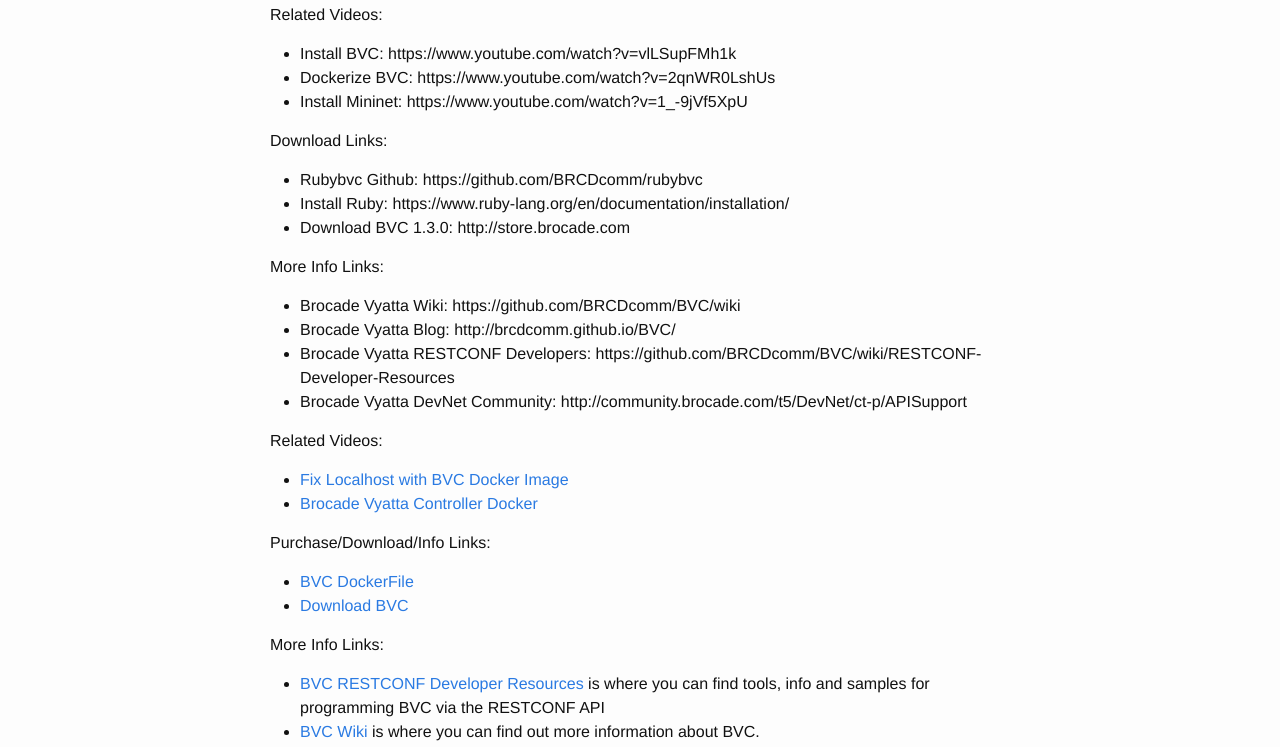
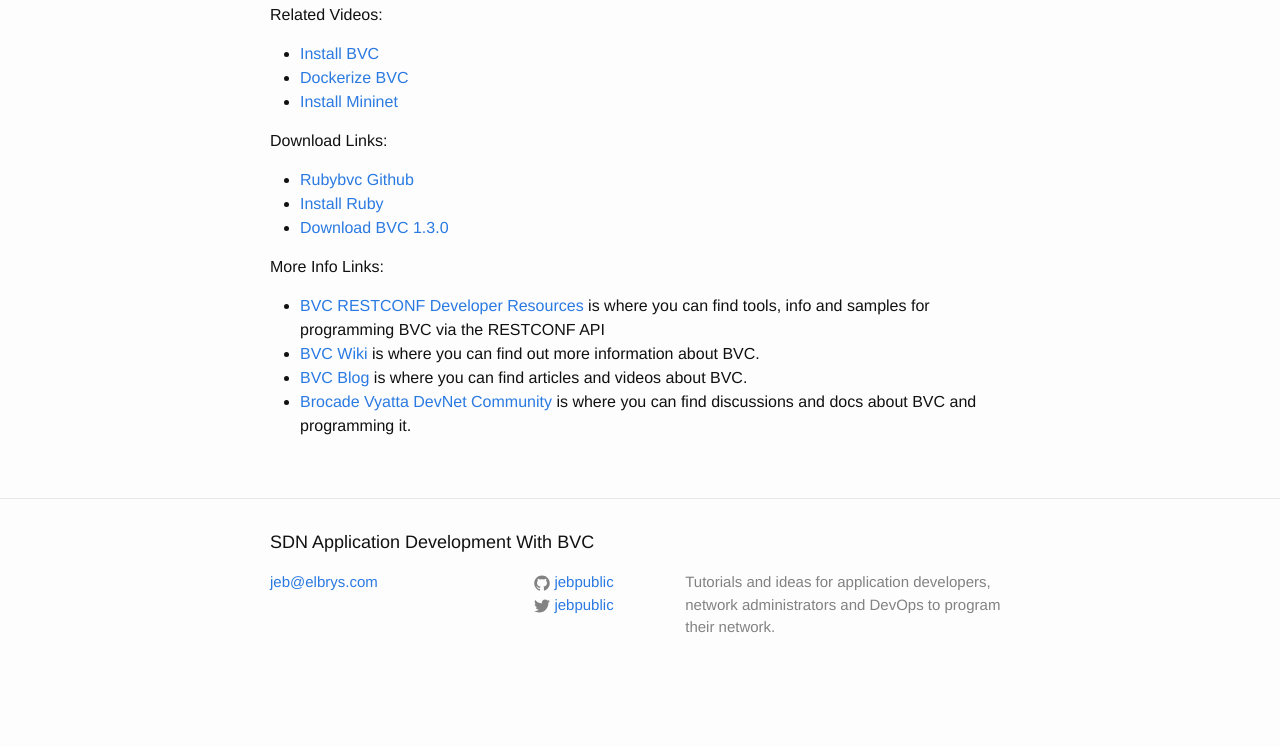
Before and after one commit to BRCDcomm/BVC, a Jekyll site: the page built from _posts/2015-05-21-rubybvc-intro.markdown, in a window 1280 px wide and 1400 px high, cut to the strip 624-1371 px from the top of the window. Built offline with Jekyll 4.4.1, drawn with Linux system fonts in a browser that asks for light colours; comment, search, counter and statistics services are not loaded.

Commit message:
Update the links in blog entry for rubybvc

```diff
--- a/_posts/2015-05-21-rubybvc-intro.markdown
+++ b/_posts/2015-05-21-rubybvc-intro.markdown
@@ -12,39 +12,16 @@ This video introduces you to RubyBVC a Ruby gem to allow you to monitor and conf
 
 Related Videos:
 
-* Install BVC:  https://www.youtube.com/watch?v=vlLSupFMh1k
-* Dockerize BVC:  https://www.youtube.com/watch?v=2qnWR0LshUs
-* Install Mininet:  https://www.youtube.com/watch?v=1_-9jVf5XpU
+* <a href="https://www.youtube.com/watch?v=vlLSupFMh1k" target="_blank">Install BVC</a>
+* <a href="https://www.youtube.com/watch?v=2qnWR0LshUs" target="_blank">Dockerize BVC</a>
+* <a href="https://www.youtube.com/watch?v=1_-9jVf5XpU" target="_blank">Install Mininet</a>
 
 Download Links:
 
-*  Rubybvc Github:  https://github.com/BRCDcomm/rubybvc
-*  Install Ruby:  https://www.ruby-lang.org/en/documentation/installation/
-*  Download BVC 1.3.0:  http://store.brocade.com
+* <a href="https://github.com/BRCDcomm/rubybvc" target="_blank">Rubybvc Github</a>
+* <a href="https://www.ruby-lang.org/en/documentation/installation/" target="_blank">Install Ruby</a>
+* <a href="http://store.brocade.com" target="_blank">Download BVC 1.3.0</a>
 
-
-More Info Links:
-
- * Brocade Vyatta Wiki:  https://github.com/BRCDcomm/BVC/wiki
- * Brocade Vyatta Blog:  http://brcdcomm.github.io/BVC/
- * Brocade Vyatta RESTCONF Developers:  https://github.com/BRCDcomm/BVC/wiki/RESTCONF-Developer-Resources
- * Brocade Vyatta DevNet Community:  http://community.brocade.com/t5/DevNet/ct-p/APISupport
-
-
-
-
-
-
-Related Videos:
-
- * <a href="https://www.youtube.com/watch?v=_3JXBS7wmNg" target="_blank">Fix Localhost with BVC Docker Image</a>
- * <a href="https://www.youtube.com/watch?v=vlLSupFMh1k" target="_blank">Brocade Vyatta Controller Docker</a>
-
-
-Purchase/Download/Info Links:
-
- * <a href="https://github.com/brcdcomm/bvc_docker" target="blank">BVC DockerFile</a>
- * <a href="https://store.brocade.com/store/catalog" target="_blank">Download BVC</a>
 
 More Info Links:
 
```
